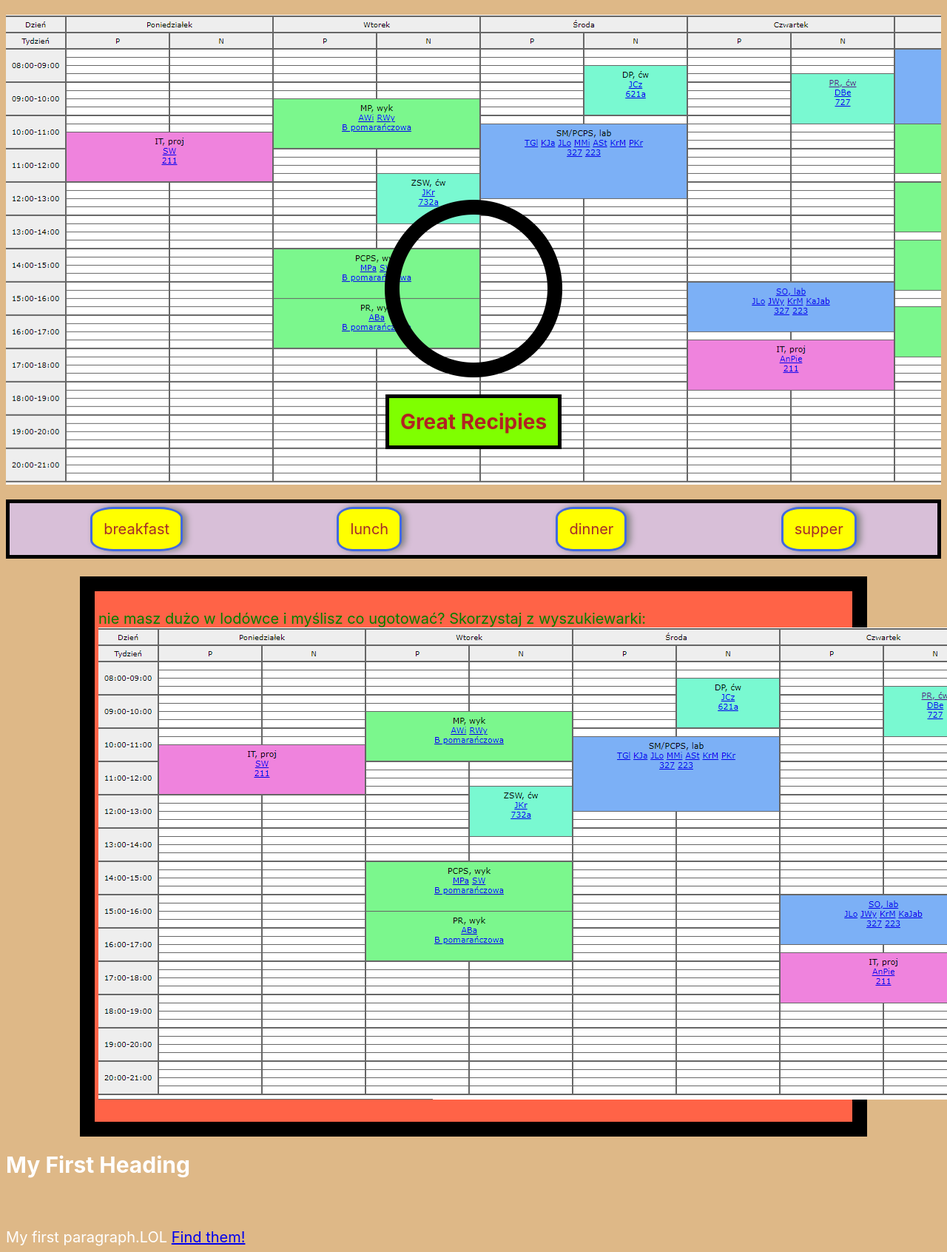
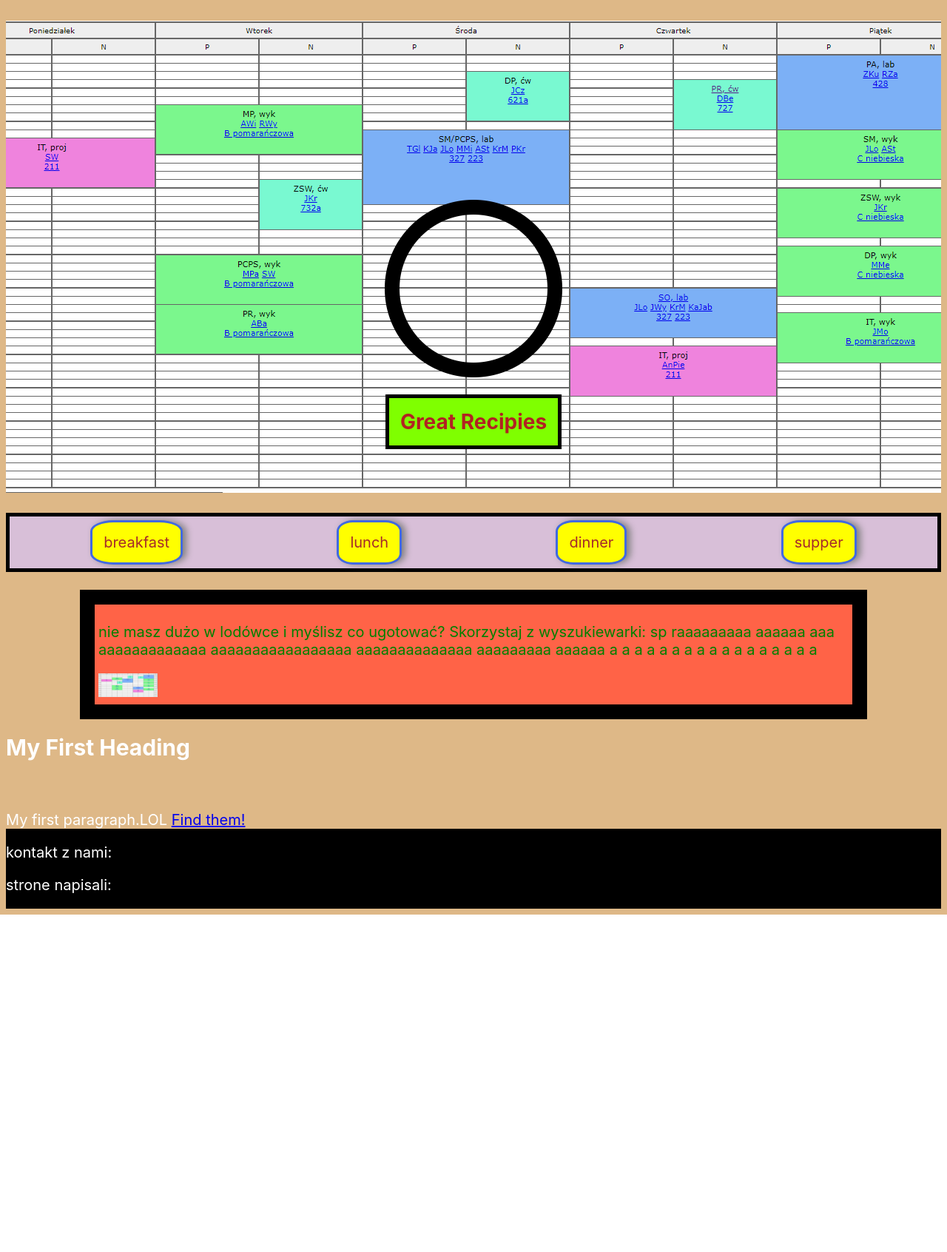
Before and after one commit to Sajmon101/GreatRecipies, a PHP site: page / in a window 1280 px wide; the page is wider, and only the part inside the window is pictured. Shown: that part at 74% size. After the commit the page ends 1236 px from the top of that part, so only its background shows below. Run offline with PHP 8.4, Linux system fonts and the light colour scheme.

Commit message:
koniec na dziś

```diff
--- a/index.html
+++ b/index.html
@@ -23,7 +23,8 @@
             </div>
         </h2>
     </header>
-    <section>
+
+    <section><!--ramka z przyciskami wyboru dnia-->
         <span class="selection-span">
             <a  href="file:///C:/Users/super/OneDrive/Pulpit/GreatRecipies/searching.html" style="color:brown;text-decoration: none;">
                 breakfast
@@ -45,20 +46,25 @@
             </a>
         </span>
     </section>
-                            <h3>
+                            <h3><!--powiększenie dystansu pomiędzy ramkami-->
                             </h3>
-    <section1>
+    <section1><!--ramka z propozycją wyszukiwania-->
         <div>
             <span>
                 <p>
+
                     nie masz dużo w lodówce i myślisz co ugotować? Skorzystaj z wyszukiewarki:
-            <a href="file:///C:/Users/super/OneDrive/Pulpit/GreatRecipies/searching.html">
-                <img src="Plan.PNG"/>
-            </a>
+
+                    sp raaaaaaaaa aaaaaa aaa aaaaaaaaaaaaa aaaaaaaaaaaaaaaaa aaaaaaaaaaaaaa aaaaaaaaa aaaaaa a a a a a a a a a a a a a a a a a
+
                 </p>
             </span>
+
+            <img src="Plan.PNG" width="80px"/>
+
         </div>
     </section1>
+
     <h1>My First Heading</h1> <!--istnieją do h6 i im większa cyferka tym mniejszy nagłówek-->
     <br><br>
     My first paragraph.LOL
@@ -66,5 +72,20 @@
         Find them!
     </a>
 
+    <sectiondown><!--obszar na samym dole strony-->
+        <span>
+            <div>
+                <p>
+                    kontakt z nami:
+                </p>
+            </div>
+            <div>
+                <p>
+                    strone napisali:
+                </p>
+            </div>
+        </span>
+    </sectiondown>
+
 </body>
 </html>
--- a/style.css
+++ b/style.css
@@ -1,9 +1,10 @@
-header
+header /* głowa - górna część strony*/
 {
     background-image: url("plan.png");
     margin: 0,auto,0,auto;
+    background-repeat: no-repeat;
+    background-position: 50%;
 }
-
 
 
 body /* dotyczy wszystkiego*/
@@ -15,20 +16,24 @@ body /* dotyczy wszystkiego*/
 
 }
 
+
 h1 /* nagłówek */
 {
     font-size: 30px;
 }
-h1 div{
+h1 div /* zmienia funkcję div nagłówka h1 */
+{
     padding-top: 250px;
     display:flex;
     justify-content: space-around;
 }
 
-h2 {
+
+h2 /* nagłówek nr2 */
+{
     color: firebrick;
     font-size: 28px;
-    height: 82px;
+    height: 100px;
     padding: 20px;
     margin-left: auto;
     margin-right: auto;
@@ -37,7 +42,16 @@ h2 {
     justify-content:space-around
 
 }
-section {
+h2 span{
+    background-color: chartreuse;
+    border: 5px solid black;
+    padding: 15px;
+    margin-top: 80px;
+}
+
+
+section /* obszar 0 */
+{
     background-color:thistle;
     border: 5px solid black;
     padding: 5px;
@@ -45,7 +59,8 @@ section {
     justify-content: space-around;
 
 }
-.selection-span{
+.selection-span /* klasa wykorzystywana do mnienienia funkcji span obszaru 0 (przyciski na pasku) */
+{
     border: 3px solid royalblue;
     border-radius: 25%;
     padding: 15px;
@@ -56,33 +71,38 @@ section {
     transition: background-color 0.5s, color 0.5s;
     box-shadow:5px 0 10px gray;
 }
-.selection-span:hover
+.selection-span:hover /*  obaszar 0 najechanie kursorem na przycisk */
 {
     color: white;
     background-color: tomato;
 }
-.selection-span:active{
+.selection-span:active/* ( obaszar 0 przyciśnięcie przycisku */
+{
    text-decoration: underline;
 
 }
-section1 {
+
+
+section1 /* obaszar 1 strona główna pod wyborem pory dnia */
+{
+
     background-color:tomato;
     border: 20px solid black;
     padding: 5px;
     margin-left: 100px;
     margin-right: 100px;
     display:flex;
-    justify-content: space-around;
 
 }
-section1 div span p{
+section1 span {
     color: green;
-    margin-left: auto;
-    margin-right: auto;
+    width: 50%;
 }
-h2 span{
-    background-color: chartreuse;
-    border: 5px solid black;
-    padding: 15px;
-    margin-top: 80px;
+
+
+sectiondown /* obaszar na dole strony */
+{
+    background-color:black;
+    color:white;
+    display:flex;
 }
```
Lines whose indentation alone changed are shown as unchanged.
